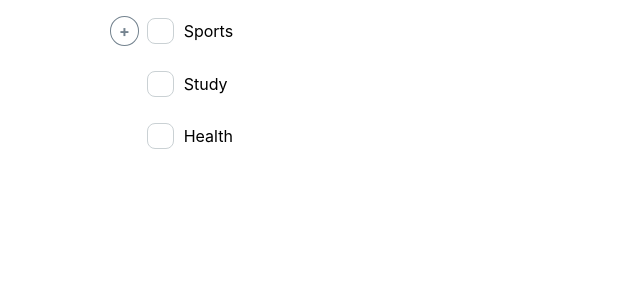
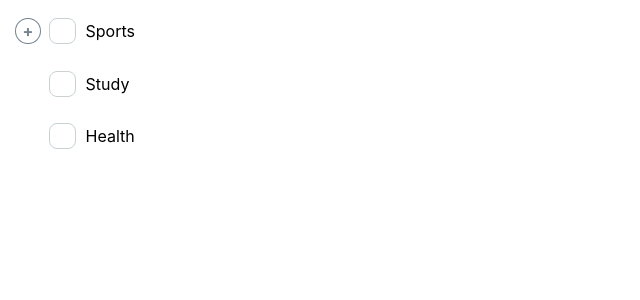
Before and after one commit to Saini-Lakshay/nested-checkbox, a React (Create React App) app: page / in a window 1280 px wide. Shown: the top 300 px of the page, without its empty margins (0-640 px from the left). Built offline with nearby package versions, Linux system fonts and the light colour scheme.

Commit message:
added functionality for parent check toggle

```diff
--- a/src/App.css
+++ b/src/App.css
@@ -1,4 +1,4 @@
 .App {
   /* text-align: center; */
-  margin-left: 100px;
+  margin: auto;
 }
--- a/src/App.js
+++ b/src/App.js
@@ -28,17 +28,29 @@ function App() {
       }
     }
     for (let i = 0; i < listData.length; i++) {
-      map[listData[i].name] = { isChecked: false };
+      let isRoot = listData[i].parentId == null ? true : false;
+      map[listData[i].name] = { isChecked: false, isRoot: isRoot };
     }
     setTreeData(treeData);
     setTreeMap(map);
   };
 
-  const changeCheckVal = (key, val) => {
+  const changeCheckVal = (node, val) => {
+    if (!node) {
+      return;
+    }
+    let key = node.name;
     let updatedTree = { ...treeMap };
     let updatedNode = updatedTree[key];
     updatedNode["isChecked"] = val;
     setTreeMap({ ...updatedTree });
+    if (node.children && node.children.length > 0) {
+      // recursively calling same function for children
+      for (let i = 0; i < node.children.length; i++) {
+        changeCheckVal(node.children[i], val);
+      }
+      changeCheckVal();
+    }
   };
 
   useEffect(() => {
@@ -49,7 +61,7 @@ function App() {
     <div className="App">
       <NestedCheckbox
         data={treeData}
-        checkedMap={treeMap}
+        treeMap={treeMap}
         onChange={changeCheckVal}
       />
     </div>
@@ -57,68 +69,3 @@ function App() {
 }
 
 export default App;
-
-/*
-
-tree = [
-  {
-    id: "0-0",
-    name: "Sports",
-    isChecked: false,
-    children: [
-      {
-        id: "0-0-0",
-        name: "IPL",
-        isChecked: false,
-        children: [
-          {
-            id="0-0-0-0",
-            name: "Mumbai Indians",
-            isChecked: false,
-            children: []
-          },
-          {
-            id="0-0-0-1",
-            name: "Rajasthan Royals",
-            isChecked: false,
-            children: []
-          },
-        ]
-      },
-      {
-        id: "0-0-1",
-        name: "EPL",
-        isChecked: false,
-        children: [
-          {
-            id="0-0-1-0",
-            name: "Arsenal",
-            isChecked: false,
-            children: []
-          }
-        ]
-      },
-      {
-        id: "0-0-2",
-        name: "NBA",
-        isChecked: false,
-        children: []
-      }
-    ]
-  },
-  {
-    id: "0-1",
-    name: "Riding",
-    isChecked: false,
-    children: []
-  }
-]
-
-
-
-
-////////////////////////////////////////
-
-checked: [] includes all ids that are checked!
-
-*/
--- a/src/components/NestedCheckbox.js
+++ b/src/components/NestedCheckbox.js
@@ -3,7 +3,7 @@ import Checkbox from "./Checkbox";
 import ExpandToggler from "./ExpandToggler";
 
 function NestedCheckbox(props) {
-  let { data, checkedMap, onChange } = props;
+  let { data, treeMap, onChange } = props;
 
   const [expandChildren, setExpandChildren] = useState({});
 
@@ -15,9 +15,9 @@ function NestedCheckbox(props) {
     setExpandChildren(newExpandedChildren);
   };
 
-  const toggleChecked = (name) => {
-    let currVal = checkedMap[name] && checkedMap[name].isChecked;
-    onChange(name, !currVal);
+  const toggleChecked = (node) => {
+    let currVal = treeMap[node.name] && treeMap[node.name].isChecked;
+    onChange(node, !currVal);
   };
 
   return (
@@ -26,6 +26,10 @@ function NestedCheckbox(props) {
         let isLeafNode = d?.children?.length == 0;
         return (
           <div key={`dataName${index}`} className="nested_data_wrapper">
+            {(expandChildren[index] ||
+              (isLeafNode && !treeMap[d.name]?.isRoot)) && (
+              <hr className={`${isLeafNode ? "leaf_hr" : "nonleaf_hr"}`} />
+            )}
             <div className="expandToggler_wrapper">
               <ExpandToggler
                 isExpanded={expandChildren[index]}
@@ -34,15 +38,15 @@ function NestedCheckbox(props) {
               />
               <Checkbox
                 label={d.name}
-                isChecked={checkedMap[d.name] && checkedMap[d.name].isChecked}
-                onChange={() => toggleChecked(d.name)}
+                isChecked={treeMap[d.name] && treeMap[d.name].isChecked}
+                onChange={() => toggleChecked(d)}
               />
             </div>
             {expandChildren[index] && !isLeafNode && (
               <div key={`nested-children`} className="nested_children">
                 <NestedCheckbox
                   data={d.children}
-                  checkedMap={checkedMap}
+                  treeMap={treeMap}
                   onChange={onChange}
                 />
               </div>
--- a/src/styles/Components.css
+++ b/src/styles/Components.css
@@ -38,8 +38,28 @@
 }
 
 .nested_data_wrapper {
-  margin: 10px;
-  cursor: pointer;
+  margin: 10px 10px 10px 15px;
+  position: relative;
+  /* border: 2px solid black; */
+}
+
+.nested_data_wrapper hr {
+  position: absolute;
+  left: 46px;
+  border: 1px dotted grey;
+  z-index: 0;
+}
+
+.leaf_hr {
+  width: 2%;
+  max-width: 1rem;
+  top: 13px;
+  left: 0.75rem !important;
+}
+
+.nonleaf_hr {
+  height: 85%;
+  top: 30px;
 }
 
 .expandToggler_wrapper {
@@ -50,19 +70,20 @@
 
 .nested_children {
   margin-left: 20px;
-  cursor: pointer;
 }
 
 .expand-toggler {
-  padding: 0.3rem;
+  padding: 0.2rem;
   border: 1px solid #74838f;
   height: 18px;
   width: 18px;
   border-radius: 50%;
-  text-align: center;
   color: #74838f;
   display: flex;
   justify-content: center;
   align-items: center;
   font-weight: bold;
+  cursor: pointer;
+  background-color: #ffffff;
+  z-index: 2;
 }
```
